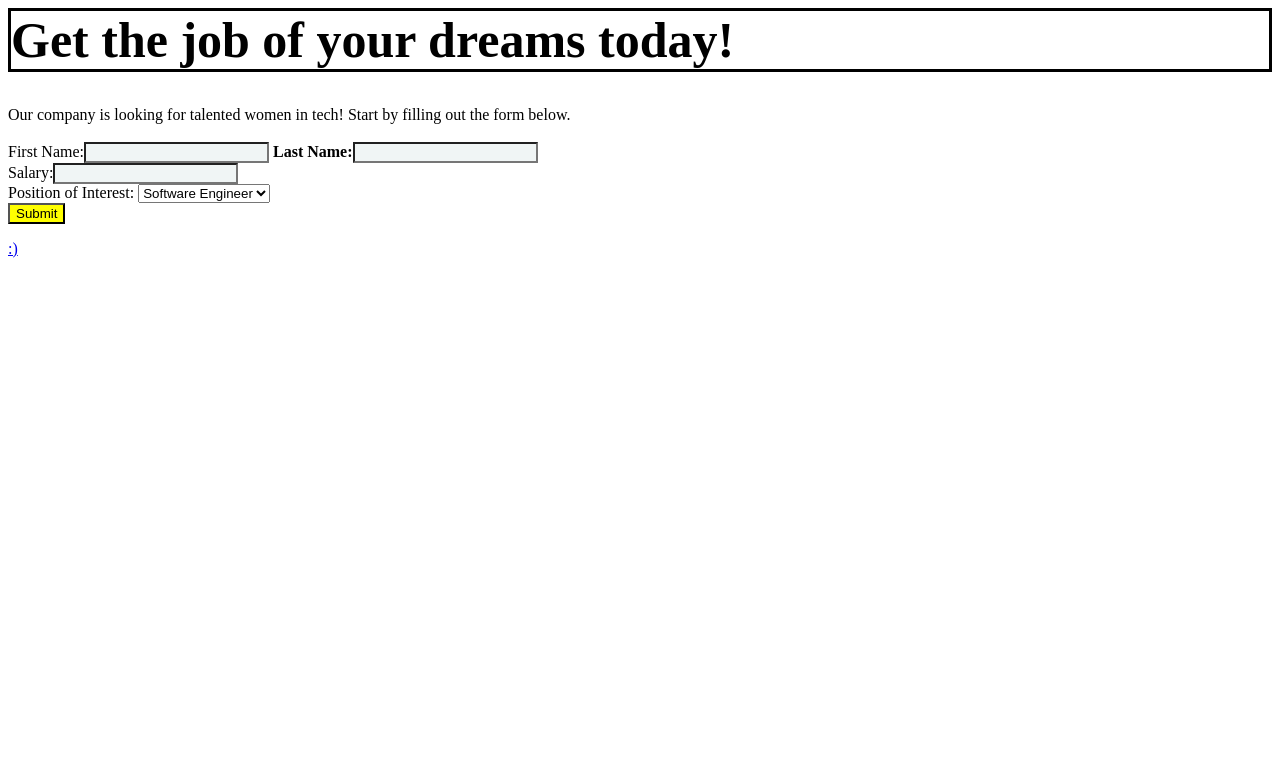
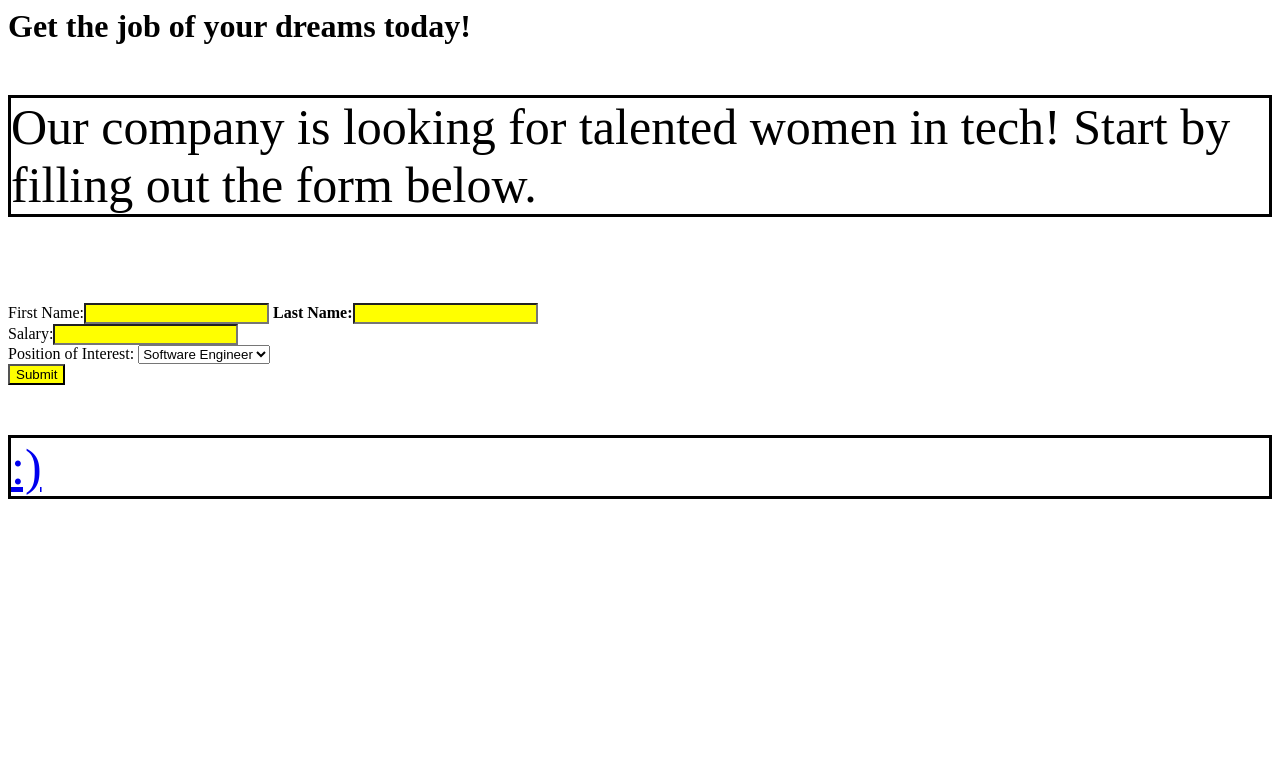
Before and after one commit to ritzbitz77/Flask-HW, a Flask app: page / in a window 1280 px wide. Shown: the top 783 px of the page. Run offline with Flask 2, Linux system fonts and the light colour scheme.

Commit message:
Updated small details

```diff
--- a/static/styles/styles.css
+++ b/static/styles/styles.css
@@ -1,11 +1,11 @@
-h1 {
+p {
     border:black solid;
     font-size:50px;
     border-width: medium;
 }
 
 input, text {
-  background-color : #f0f5f5;
+  background-color : yellow;
 }
 
 input[type=submit] {
--- a/templates/application-form.html
+++ b/templates/application-form.html
@@ -6,7 +6,7 @@
 
 {% block body %}
     <h1>Get the job of your dreams today!</h1>
-    Our company is looking for talented women in tech! Start by filling out the form below.<br>
+    <p>Our company is looking for talented women in tech! Start by filling out the form below.</p><br>
     <br>
 
     <form action='/application' method='POST'>
```
